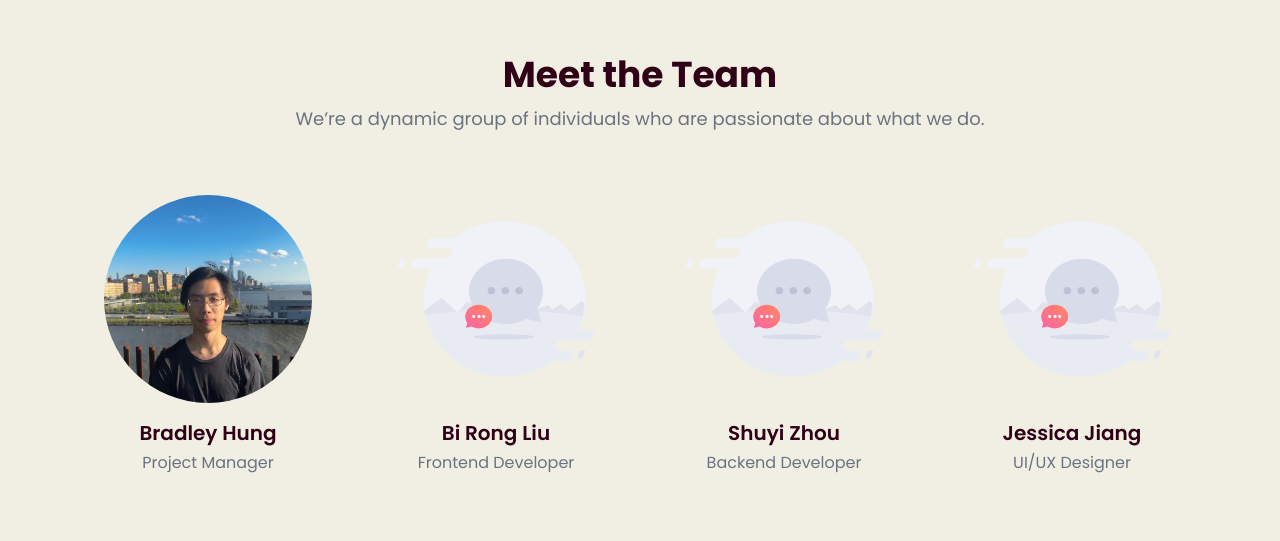
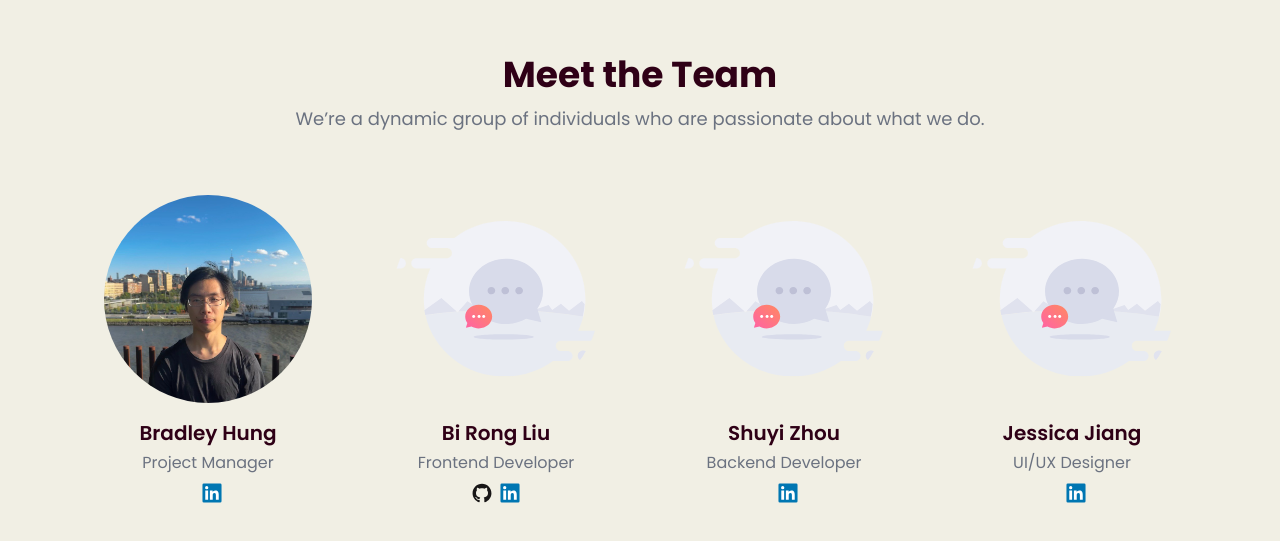
Before and after one commit to birongliu/CISC-4900, a Next.js app in the folder frontend/: page / in a window 1280 px wide. Shown: the part 2592-3133 px from the top of the page. Built offline with nearby package versions, Linux system fonts and the light colour scheme; no server answers.

Commit message:
Refactor landing page components and center align About section heading

```diff
--- a/frontend/src/app/ui/landing/About.tsx
+++ b/frontend/src/app/ui/landing/About.tsx
@@ -32,7 +32,7 @@ export default function About() {
       <h1 className="font-bold font-poppins text-3xl text-primary">
         What is Petpals?
       </h1>
-      <p className="pt-5 font-poppins lg:px-32 px-16 text-pretty text-primary">
+      <p className="pt-5 font-poppins text-center lg:px-32 px-16 text-pretty text-primary">
         Lorem ipsum dolor sit amet, consectetur adipiscing elit. Nulla quam
         velit, vulputate eu pharetra nec, mattis ac neque. Lorem ipsum dolor sit
         amet, consectetur adipiscing elit. Nulla quam velit, vulputate eu
--- a/frontend/src/app/ui/landing/Team.tsx
+++ b/frontend/src/app/ui/landing/Team.tsx
@@ -1,14 +1,14 @@
 import Image from "next/image";
 import React from "react";
+import Github from "./components/Github";
+import Linkedin from "./components/Linkedin";
 
 interface Member {
   name: string;
   role: string;
   photo: string;
-  linkedinUrl?: string;
+  linkedinUrl: string;
   githubUrl?: string;
-  personalWebsiteUrl?: string;
-  instagramUrl?: string;
 }
 
 const members: Member[] = [
@@ -16,25 +16,26 @@ const members: Member[] = [
     name: "Bradley Hung",
     role: "Project Manager",
     photo: "/bradley.jpeg",
-    linkedinUrl: "https://www.linkedin.com/in/bradley-lee-7b6a1b1b4/",
+    linkedinUrl: "https://www.linkedin.com/in/bradley-hung/",
   },
   {
     name: "Bi Rong Liu",
     role: "Frontend Developer",
     photo: "/chat.svg",
-    linkedinUrl: "https://www.linkedin.com/in/bradley-lee-7b6a1b1b4/",
+    githubUrl: "https://www.github.com/birongliu",
+    linkedinUrl: "https://www.linkedin.com/in/birongliu/",
   },
   {
     name: "Shuyi Zhou",
     role: "Backend Developer",
     photo: "/chat.svg",
-    linkedinUrl: "https://www.linkedin.com/in/bradley-lee-7b6a1b1b4/",
+    linkedinUrl: "https://www.linkedin.com/in/shuyi-zhou-296ab6246/",
   },
   {
     name: "Jessica Jiang",
     role: "UI/UX Designer",
     photo: "/chat.svg",
-    linkedinUrl: "https://www.linkedin.com/in/bradley-lee-7b6a1b1b4/",
+    linkedinUrl: "https://www.linkedin.com/in/jjessica415/",
   },
 ];
 
@@ -55,13 +56,36 @@ export default function Team() {
       </div>
       <ul className="pt-16 grid lg:grid-cols-2 xl:grid-cols-4 md:grid-cols-2 grid-cols-1 gap-20 ">
         {members.map((member, index) => {
-          return <div className="flex text-center flex-col gap-4 w-full " key={index}>
-            <Image src={member.photo} alt={member.name} width={200} height={200} className="w-52 h-52 rounded-full" />
-            <div className="flex gap-1 flex-col">
-                <span className="font-poppins text-xl font-semibold text-primary">{member.name}</span>
-                <span className="font-poppins text-base text-gray-500">{member.role}</span>
+          return (
+            <div
+              className="flex text-center flex-col gap-4 w-full "
+              key={index}
+            >
+              <Image
+                src={member.photo}
+                alt={member.name}
+                width={200}
+                height={200}
+                className="w-52 h-52 rounded-full"
+              />
+              <div className="flex gap-1 flex-col">
+                <span className="font-poppins text-xl font-semibold text-primary">
+                  {member.name}
+                </span>
+                <span className="font-poppins text-base text-gray-500">
+                  {member.role}
+                </span>
+                <ul className="flex justify-center gap-2 pt-1">
+                  <li>
+                    {member.githubUrl && <Github link={member.githubUrl} />}
+                  </li>
+                  <li>
+                    {member.linkedinUrl && <Linkedin link={member.linkedinUrl} />}
+                  </li>
+                </ul>
+              </div>
             </div>
-          </div>;
+          );
         })}
       </ul>
     </section>
--- /dev/null
+++ b/frontend/src/app/ui/landing/components/Github.tsx
@@ -0,0 +1,19 @@
+import Link from "next/link";
+import React from "react";
+
+export default function Github({ link }: { link: string }) {
+  return (
+    <Link href={link} rel="noopener noreferrer" >
+    <svg viewBox="0 0 128 128" className="w-5 h-5">
+      <g fill="#181616">
+        <path
+          fill-rule="evenodd"
+          clip-rule="evenodd"
+          d="M64 5.103c-33.347 0-60.388 27.035-60.388 60.388 0 26.682 17.303 49.317 41.297 57.303 3.017.56 4.125-1.31 4.125-2.905 0-1.44-.056-6.197-.082-11.243-16.8 3.653-20.345-7.125-20.345-7.125-2.747-6.98-6.705-8.836-6.705-8.836-5.48-3.748.413-3.67.413-3.67 6.063.425 9.257 6.223 9.257 6.223 5.386 9.23 14.127 6.562 17.573 5.02.542-3.903 2.107-6.568 3.834-8.076-13.413-1.525-27.514-6.704-27.514-29.843 0-6.593 2.36-11.98 6.223-16.21-.628-1.52-2.695-7.662.584-15.98 0 0 5.07-1.623 16.61 6.19C53.7 35 58.867 34.327 64 34.304c5.13.023 10.3.694 15.127 2.033 11.526-7.813 16.59-6.19 16.59-6.19 3.287 8.317 1.22 14.46.593 15.98 3.872 4.23 6.215 9.617 6.215 16.21 0 23.194-14.127 28.3-27.574 29.796 2.167 1.874 4.097 5.55 4.097 11.183 0 8.08-.07 14.583-.07 16.572 0 1.607 1.088 3.49 4.148 2.897 23.98-7.994 41.263-30.622 41.263-57.294C124.388 32.14 97.35 5.104 64 5.104z"
+        ></path>
+        <path d="M26.484 91.806c-.133.3-.605.39-1.035.185-.44-.196-.685-.605-.543-.906.13-.31.603-.395 1.04-.188.44.197.69.61.537.91zm2.446 2.729c-.287.267-.85.143-1.232-.28-.396-.42-.47-.983-.177-1.254.298-.266.844-.14 1.24.28.394.426.472.984.17 1.255zM31.312 98.012c-.37.258-.976.017-1.35-.52-.37-.538-.37-1.183.01-1.44.373-.258.97-.025 1.35.507.368.545.368 1.19-.01 1.452zm3.261 3.361c-.33.365-1.036.267-1.552-.23-.527-.487-.674-1.18-.343-1.544.336-.366 1.045-.264 1.564.23.527.486.686 1.18.333 1.543zm4.5 1.951c-.147.473-.825.688-1.51.486-.683-.207-1.13-.76-.99-1.238.14-.477.823-.7 1.512-.485.683.206 1.13.756.988 1.237zm4.943.361c.017.498-.563.91-1.28.92-.723.017-1.308-.387-1.315-.877 0-.503.568-.91 1.29-.924.717-.013 1.306.387 1.306.88zm4.598-.782c.086.485-.413.984-1.126 1.117-.7.13-1.35-.172-1.44-.653-.086-.498.422-.997 1.122-1.126.714-.123 1.354.17 1.444.663zm0 0"></path>
+      </g>
+    </svg>
+    </Link>
+  );
+}
--- /dev/null
+++ b/frontend/src/app/ui/landing/components/Linkedin.tsx
@@ -0,0 +1,19 @@
+import Link from "next/link";
+import React from "react";
+
+export default function Linkedin({ link }: { link: string }) {
+  return (
+    <Link href={link} rel="noopener noreferrer" >
+    <svg className="w-5 h-5" viewBox="0 0 128 128">
+      <path
+        fill="#0076b2"
+        d="M116 3H12a8.91 8.91 0 00-9 8.8v104.42a8.91 8.91 0 009 8.78h104a8.93 8.93 0 009-8.81V11.77A8.93 8.93 0 00116 3z"
+      ></path>
+      <path
+        fill="#fff"
+        d="M21.06 48.73h18.11V107H21.06zm9.06-29a10.5 10.5 0 11-10.5 10.49 10.5 10.5 0 0110.5-10.49M50.53 48.73h17.36v8h.24c2.42-4.58 8.32-9.41 17.13-9.41C103.6 47.28 107 59.35 107 75v32H88.89V78.65c0-6.75-.12-15.44-9.41-15.44s-10.87 7.36-10.87 15V107H50.53z"
+      ></path>
+    </svg>
+    </Link>
+  );
+}
```
